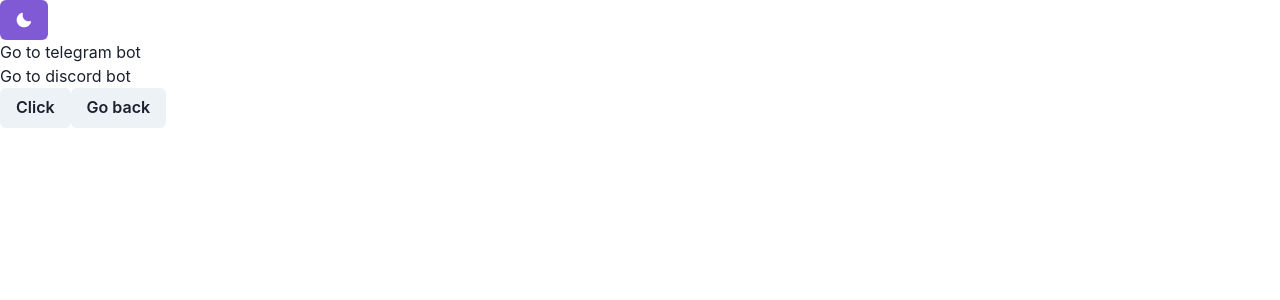
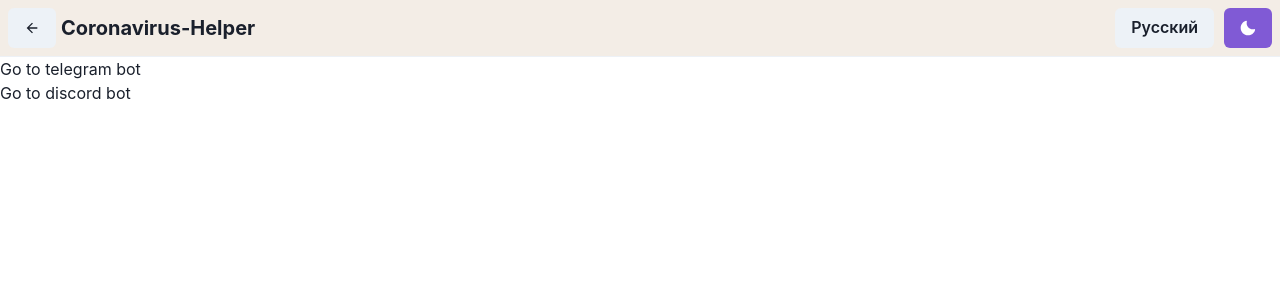
Before and after one commit to MaximFedarau/Coronavirus-Helper-Web, a Next.js app: page /product/bots in a window 1280 px wide. Shown: the top 300 px of the page. Built offline with nearby package versions, Linux system fonts and the light colour scheme.

Commit message:
Add navbar to every component

```diff
--- a/components/Bots.jsx
+++ b/components/Bots.jsx
@@ -5,8 +5,7 @@ import store from "../store/store"
 import {Provider} from "react-redux"
 import {connect} from "react-redux"
 
-import { Button } from '@chakra-ui/react'
-import ThemeToggleButton from "../devComponents/theme-toggle-button"
+import NavBar from "../devComponents/navbar"
 
 function changeReduxLanguage() {
     return {
@@ -34,7 +33,7 @@ const mapDispatchToProps = {
 
 function BotsComponent() {
 
-    React.useLayoutEffect(() => {//add else statement
+    /*React.useLayoutEffect(() => {//add else statement
         if (typeof window !== 'undefined') {
           if (localStorage.getItem('language')) {
             //setLanguage((sessionStorage.getItem('language')))
@@ -51,25 +50,17 @@ function BotsComponent() {
         if (typeof window !== 'undefined') {
           localStorage.setItem('language', store.getState().RuEnLanguageReducer.language)
         }
-    }, [store.getState().RuEnLanguageReducer.language])
+    }, [store.getState().RuEnLanguageReducer.language])*/
 
     return (
         <div>
-            <ThemeToggleButton/>
+            <NavBar link="../"/>
             <Link href="./bots/telegram-bot">
                 {(store.getState().RuEnLanguageReducer.language === "ru") ? <a>Перейти к телеграм боту</a> : <a>Go to telegram bot</a>}
             </Link><br/>
             <Link href="./bots/discord-bot">
                 {(store.getState().RuEnLanguageReducer.language === "ru") ? <a>Перейти к дискорд боту</a> : <a>Go to discord bot</a>}
             </Link><br/>
-            <Button onClick={() => {
-        store.dispatch(changeReduxLanguage())
-        }}>Click</Button>
-        <Button><br/>
-            <Link href="../">
-                <a>Go back </a>
-            </Link>
-        </Button>
         </div>
     )
 }
--- a/components/Messenger.jsx
+++ b/components/Messenger.jsx
@@ -5,7 +5,7 @@ import {Provider} from "react-redux"
 import {connect} from "react-redux"
 
 import { Button, Link } from '@chakra-ui/react'
-import ThemeToggleButton from "../devComponents/theme-toggle-button";
+import NavBar from "../devComponents/navbar";
 
 function changeReduxLanguage() {
     return {
@@ -33,7 +33,7 @@ const mapDispatchToProps = {
 
 function MessengerComponent() {
 
-    React.useLayoutEffect(() => {//add else statement
+    /*React.useLayoutEffect(() => {//add else statement
         if (typeof window !== 'undefined') {
           if (localStorage.getItem('language')) {
             //setLanguage((sessionStorage.getItem('language')))
@@ -50,20 +50,12 @@ function MessengerComponent() {
         if (typeof window !== 'undefined') {
           localStorage.setItem('language', store.getState().RuEnLanguageReducer.language)
         }
-      }, [store.getState().RuEnLanguageReducer.language])
+      }, [store.getState().RuEnLanguageReducer.language])*/
 
     return (
         <div>
-          <ThemeToggleButton/>
+          <NavBar link="../"/>
             {(store.getState().RuEnLanguageReducer.language === "ru") ? <h1>Про messenger</h1> : <h1>About messenger</h1> }
-            <Button onClick={() => {
-        store.dispatch(changeReduxLanguage())
-        }}>Click</Button>
-        <Button>
-            <Link href="../">
-                <a>Go back </a>
-            </Link>
-        </Button>
         </div>
     )
 }
--- a/devComponents/navbar.js
+++ b/devComponents/navbar.js
@@ -5,7 +5,7 @@ import ThemeToggleButton from "./theme-toggle-button";
 import store from "../store/store"
 import { Provider } from 'react-redux'
 import { connect } from "react-redux"
-import { Button, Spacer } from "@chakra-ui/react";
+import { Button, Divider, Spacer } from "@chakra-ui/react";
 import { ArrowBackIcon } from "@chakra-ui/icons";
 
 import NextLink from 'next/link'
@@ -91,7 +91,7 @@ function NotReadyNavBar(props) {
         </Flex>
       </Container>
     </Box>*/
-    <Flex bg={useColorModeValue('#ffffff40', '#20202380')} zIndex={1} as="nav" > {/*useColorModeValue('#ffffff40', '#20202380')*/}
+    <Flex bg={useColorModeValue('#f3ede6', '#20202380')} zIndex={1} as="nav" > {/*useColorModeValue('#ffffff40', '#20202380')*/}
   <Box p='2' display="flex">
     <Heading size='md' align="center" display="flex" columnGap={'5px'}>
         {(props.link !== "nothing") ?
@@ -119,6 +119,7 @@ export default function NavBar(props) {
     return (
         <Provider store={store}>
             <ConnectedNavBar link={props.link}/>
+            <Divider/>
         </Provider>
     )
 }
--- a/pages/index.js
+++ b/pages/index.js
@@ -1,4 +1,4 @@
-import { Link } from '@chakra-ui/react'
+import { Divider, Link } from '@chakra-ui/react'
 
 import Head from 'next/head'
 
```
Also changed, not shown: components/bot-types/Discord-Bot.jsx (+4 -11 lines), components/bot-types/Telegram-Bot.jsx (+4 -11 lines).
